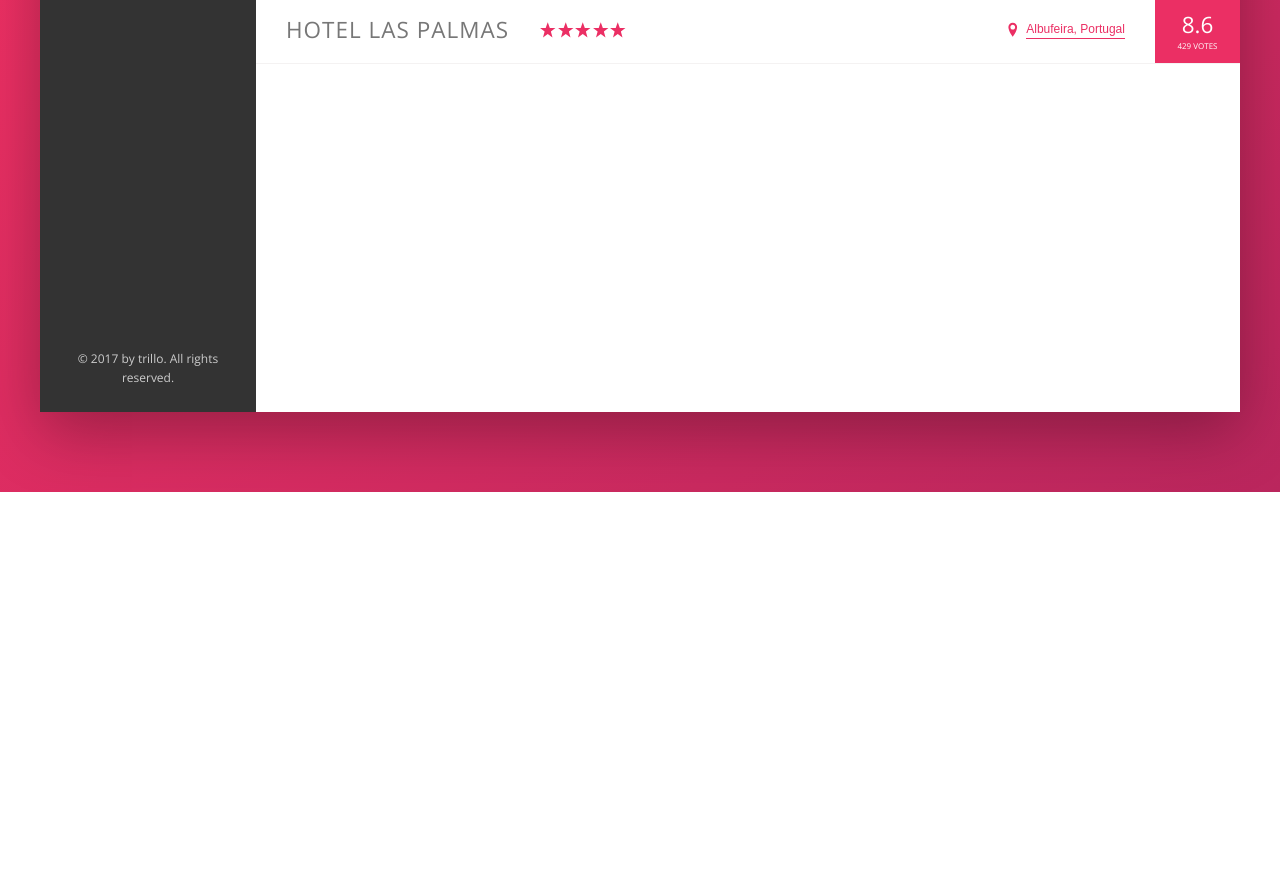
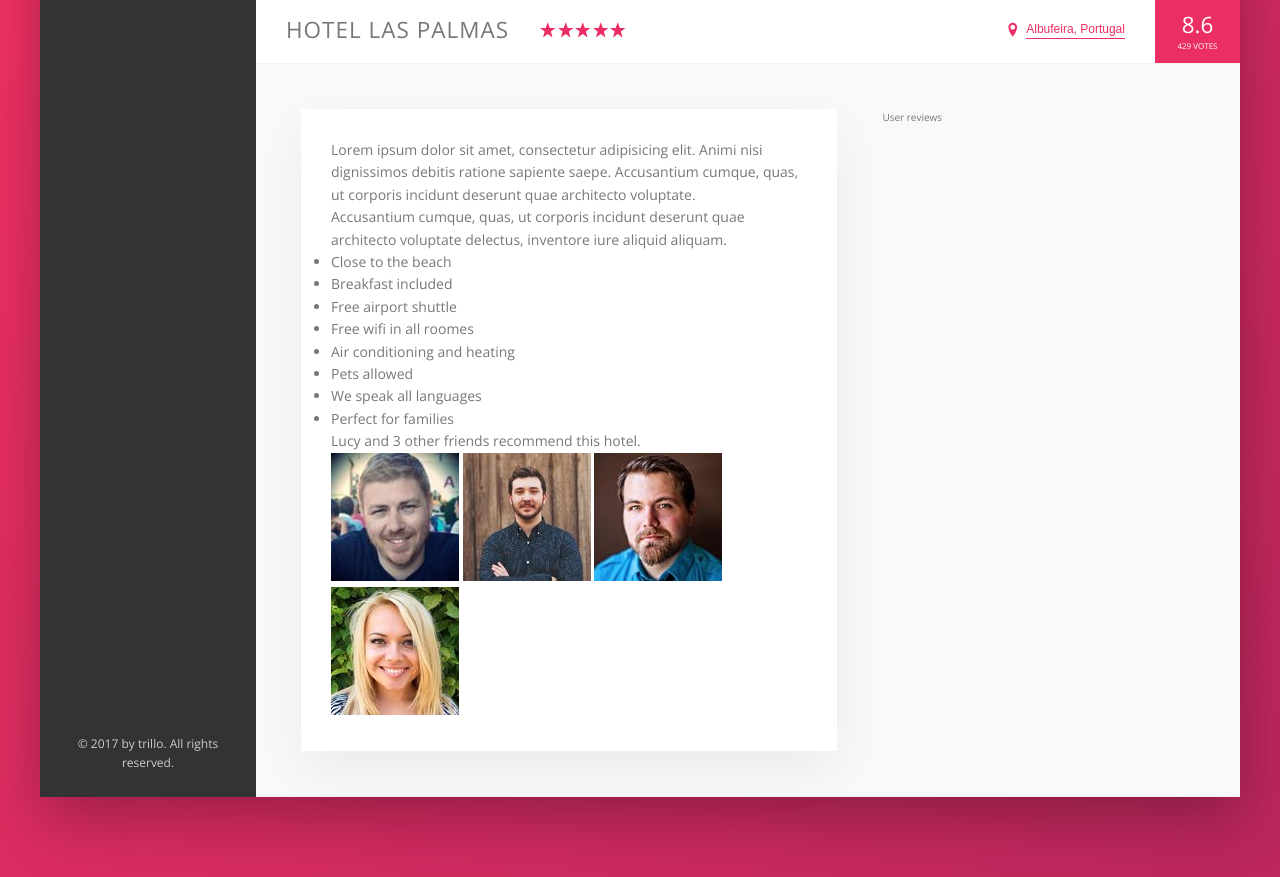
Before and after one commit to gnodivad/advanced-css-and-sass, a website: page Trillo/index.html in a window 1280 px wide. Shown: the part 538-1415 px from the top of the page. Before the commit the page ends 1030 px from the top, so only its background shows below. Drawn offline with nearby package versions, Linux system fonts and the light colour scheme; files that its build step writes are made by us from their sources.

Commit message:
Trillo - Add basic structure and css for description section

```diff
--- a/Trillo/index.html
+++ b/Trillo/index.html
@@ -133,6 +133,45 @@
                         <div class="overview__rating-count">429 votes</div>
                     </div>
                 </div>
+
+                <div class="detail">
+                    <div class="description">
+                        <p class="paragraph">
+                            Lorem ipsum dolor sit amet, consectetur adipisicing elit. Animi nisi dignissimos debitis
+                            ratione sapiente saepe. Accusantium cumque, quas, ut corporis incidunt deserunt quae
+                            architecto voluptate.
+                        </p>
+                        <p class="paragraph">
+                            Accusantium cumque, quas, ut corporis incidunt deserunt quae architecto voluptate delectus,
+                            inventore iure aliquid aliquam.
+                        </p>
+                        <ul class="list">
+                            <li class="list__item">Close to the beach</li>
+                            <li class="list__item">Breakfast included</li>
+                            <li class="list__item">Free airport shuttle</li>
+                            <li class="list__item">Free wifi in all roomes</li>
+                            <li class="list__item">Air conditioning and heating</li>
+                            <li class="list__item">Pets allowed</li>
+                            <li class="list__item">We speak all languages</li>
+                            <li class="list__item">Perfect for families</li>
+                        </ul>
+                        <div class="recommend">
+                            <p class="recommend__count">
+                                Lucy and 3 other friends recommend this hotel.
+                            </p>
+                            <div class="recommend__friends">
+                                <img src="img/user-3.jpg" alt="Friend 1" class="recommend__photo">
+                                <img src="img/user-4.jpg" alt="Friend 2" class="recommend__photo">
+                                <img src="img/user-5.jpg" alt="Friend 3" class="recommend__photo">
+                                <img src="img/user-6.jpg" alt="Friend 4" class="recommend__photo">
+                            </div>
+                        </div>
+                    </div>
+
+                    <div class="user-reviews">
+                        User reviews
+                    </div>
+                </div>
             </main>
         </div>
     </div>
--- a/Trillo/sass/_base.scss
+++ b/Trillo/sass/_base.scss
@@ -13,6 +13,9 @@
     --color-grey-dark-3: #999;
 
     --shadow-dark: 0 2rem 6rem rgba(0, 0, 0, 0.3);
+    --shadow-light: 0 2rem 5rem rgba(0, 0, 0, 0.06);
+
+    --line: 1px solid var(--color-grey-light-2);
 }
 
 * {
--- a/Trillo/sass/_components.scss
+++ b/Trillo/sass/_components.scss
@@ -188,7 +188,7 @@
 .overview {
     display: flex;
     align-items: center;
-    border-bottom: 1px solid var(--color-grey-light-2);
+    border-bottom: var(--line);
 
     &__heading {
         font-size: 2.25rem;
--- a/Trillo/sass/_layout.scss
+++ b/Trillo/sass/_layout.scss
@@ -11,7 +11,7 @@
     font-size: 1.4rem;
     height: 7rem;
     background-color: #fff;
-    border-bottom: 1px solid var(--color-grey-light-2);
+    border-bottom: var(--line);
 
     display: flex;
     justify-content: space-between;
@@ -35,6 +35,23 @@
 .hotel-view {
     background-color: #fff;
     flex: 1;
+}
 
-    height: 80rem;
+.detail {
+    display: flex;
+    padding: 4.5rem;
+    background-color: var(--color-grey-light-1);
+    border-bottom: var(--line);
 }
+
+.description {
+    font-size: 1.4rem;
+    background-color: #fff;
+    box-shadow: var(--shadow-light);
+    padding: 3rem;
+    flex: 0 0 60%;
+    margin-right: 4.5rem;
+}
+
+.user-reviews {
+}
```
